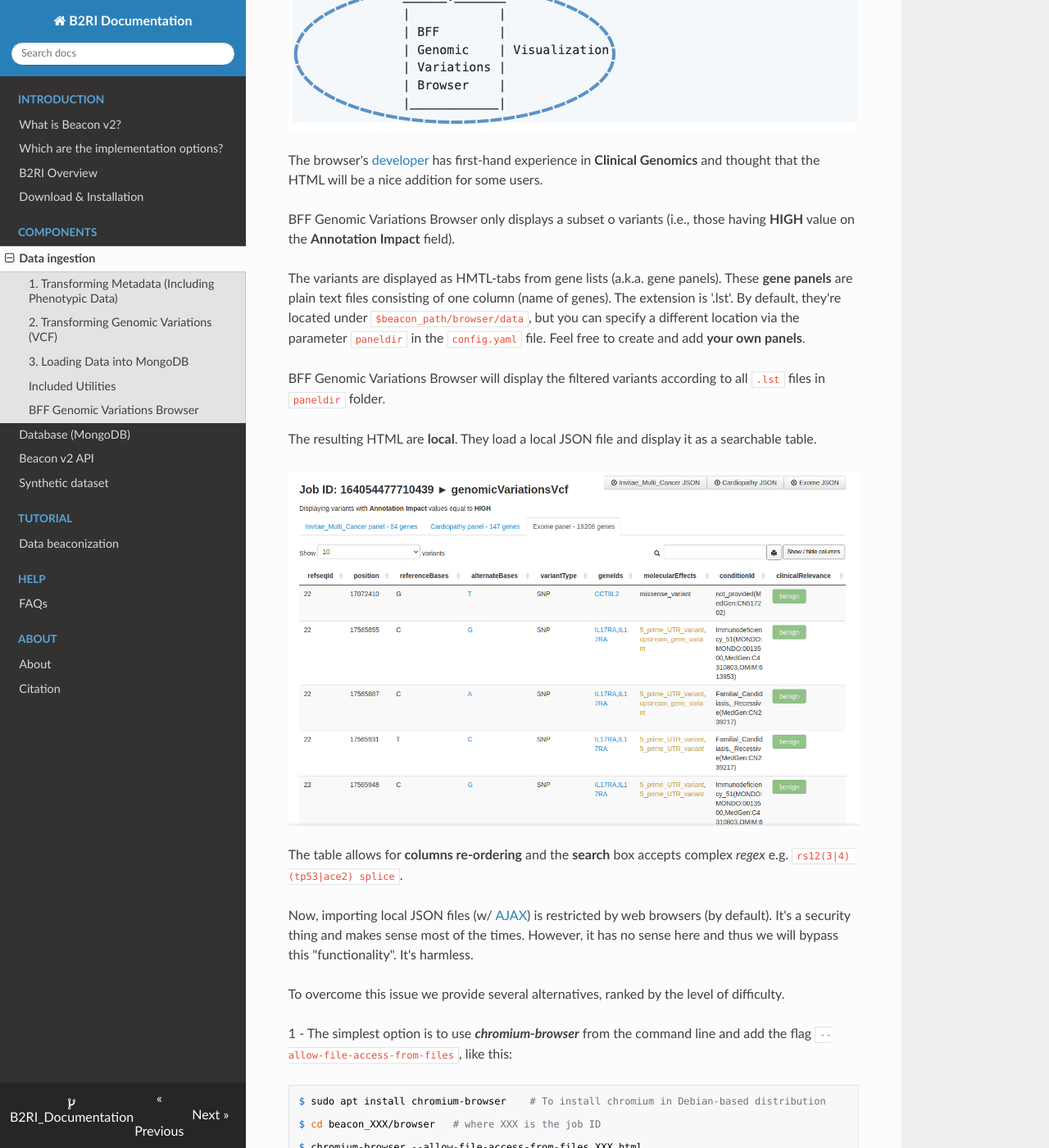
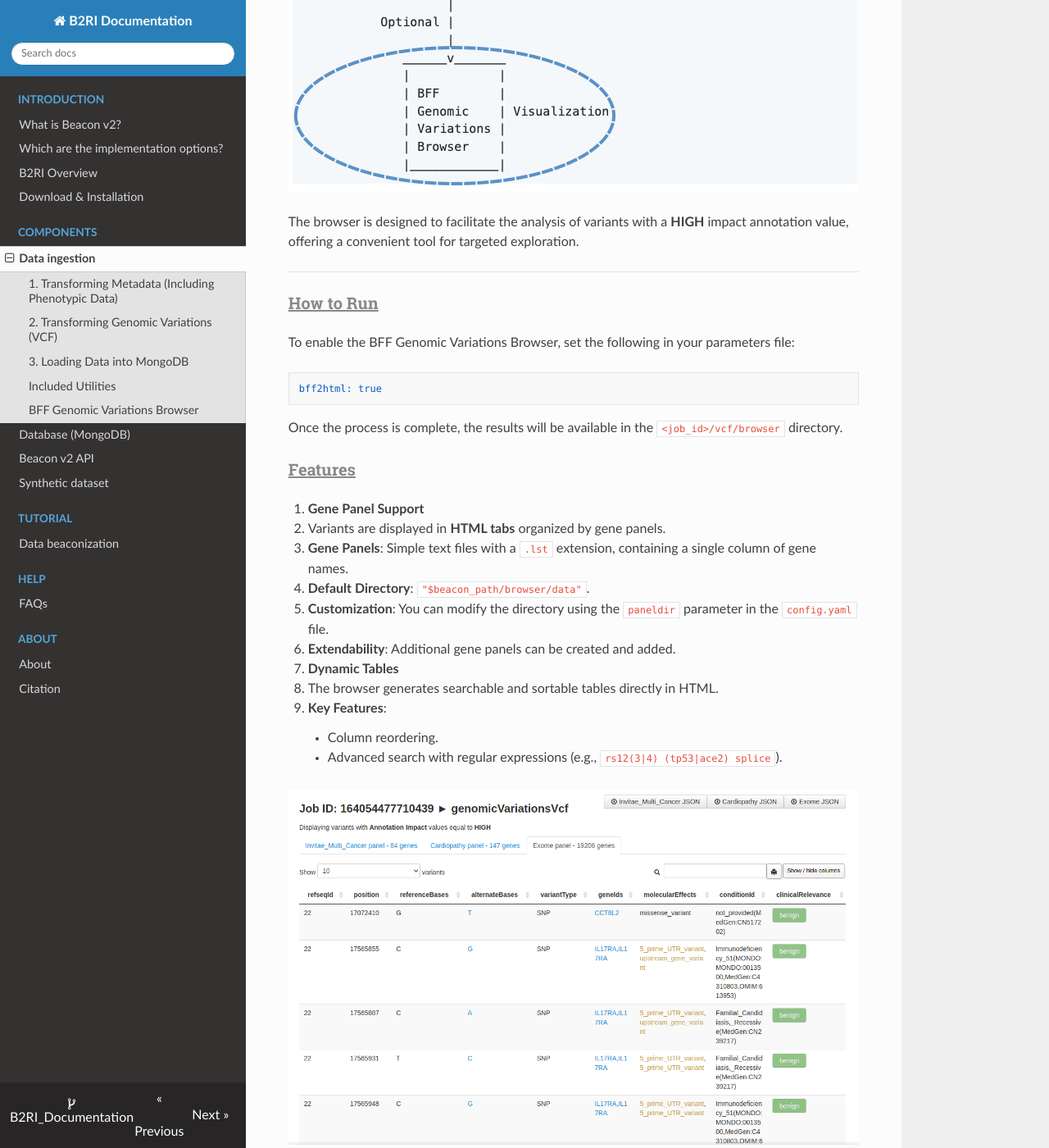
Before and after one commit to ga4gh-beacon/B2RI_Documentation, an MkDocs documentation site: the page built from docs/data-ingestion.md, in a window 1280 px wide and 1400 px high, scrolled down 2800 px. Shown: the whole window at 82% size. Built offline with MkDocs 1.6.1, drawn with Linux system fonts in a browser that asks for light colours; nearby versions of some CDN libraries; some of the changed text lies outside the part shown.

Commit message:
Source commit

````diff
--- a/docs/data-ingestion.md
+++ b/docs/data-ingestion.md
@@ -47,65 +47,81 @@ Furthermore, the `beacon2-ri-tools` repository includes the [CINECA synthetic da
 !!! Warning "Important"
     BFF Genomic Variations Browser **is not a full UI** for Beacon v2 as it does not allow for cross-queries to other collections (e.g., individuals).
 
-**BFF Genomic Variations Browser** enables user-friendly visualization of ```genomicVariations``` documents (stored as a JSON array) via dynamic tables embedded in HTML.
+---
 
-![BFF GV Browser](img/BFF-genomic-variations-browser.png)
+### Overview
+The **BFF Genomic Variations Browser** provides a straightforward way to visualize `genomicVariations` documents (stored as a JSON array) through dynamic, HTML-embedded tables.
 
-The browser's [developer](./about.md) has first-hand experience in **Clinical Genomics** and thought that the HTML will be a nice addition for some users.
+![BFF Genomic Variations Browser](img/BFF-genomic-variations-browser.png)
 
-BFF Genomic Variations Browser only displays a subset o variants (i.e., those having **HIGH** value on the **Annotation Impact** field).
+The browser is designed to facilitate the analysis of variants with a **HIGH** impact annotation value, offering a convenient tool for targeted exploration.
 
-The variants are displayed as HMTL-tabs from gene lists (a.k.a. gene panels). These **gene panels** are plain text files consisting of one column (name of genes). The extension is '.lst'. By default, they're located under ```$beacon_path/browser/data```, but you can specify a different location via the parameter ```paneldir``` in the ```config.yaml``` file. Feel free to create and add **your own panels**.
+---
 
-BFF Genomic Variations Browser will display the filtered variants according to all ```.lst``` files in ```paneldir``` folder.
+### How to Run
 
-The resulting HTML are **local**. They load a local JSON file and display it as a searchable table.
+To enable the BFF Genomic Variations Browser, set the following in your parameters file:
 
-![Screenshoot of the BFF Genomic Variations Browser](img/snapshot-BFF-genomic-variations-browser.png)
-
-The table allows for **columns re-ordering** and the **search** box accepts complex _regex_ e.g. ```rs12(3|4) (tp53|ace2) splice```.
-
-Now, importing local JSON files (w/ [AJAX](https://en.wikipedia.org/wiki/Ajax_(programming))) is restricted by web browsers (by default). It's a security thing and makes sense most of the times.
-However, it has no sense here and thus we will bypass this "functionality". It's harmless.
-
-To overcome this issue we provide several alternatives, ranked by the level of difficulty.
-
-1 - The simplest option is to use ***chromium-browser*** from the command line and add the flag ```--allow-file-access-from-files```, like this:
-
-```
-$ sudo apt install chromium-browser    # To install chromium in Debian-based distribution
-
-$ cd beacon_XXX/browser   # where XXX is the job ID
-
-$ chromium-browser --allow-file-access-from-files XXX.html
+```yaml
+bff2html: true
 ```
 
-2 - The second simplest option is to use ***firefox*** and disable the restriction with the boolean ```privacy.file_unique_origin``` located in ```about:config``` (address bar).
+Once the process is complete, the results will be available in the `<job_id>/vcf/browser` directory.
 
-3 - The third option is to **load the HTML via http(s) protocol**. There are [quite a few ways](https://gist.github.com/willurd/5720255) of doing this (w/o resorting to apache2/nginx).
+### Features
 
-Below I am displaying a few:
+1. **Gene Panel Support**
+   - Variants are displayed in **HTML tabs** organized by gene panels.
+   - **Gene Panels**: Simple text files with a `.lst` extension, containing a single column of gene names.
+   - **Default Directory**: `"$beacon_path/browser/data"`.
+   - **Customization**: You can modify the directory using the `paneldir` parameter in the `config.yaml` file.
+   - **Extendability**: Additional gene panels can be created and added.
 
-* With Php
+2. **Dynamic Tables**
+   - The browser generates searchable and sortable tables directly in HTML.
+   - **Key Features**:
+     - Column reordering.
+     - Advanced search with regular expressions (e.g., `rs12(3|4) (tp53|ace2) splice`).
 
-```
-$ php -S localhost:8000
+![BFF Genomic Variations Browser - Table View](img/snapshot-BFF-genomic-variations-browser.png)
+
+3. **Filtered Display**
+   - Only variants with **HIGH** annotation impact values are included.
+   - Variants are filtered and displayed according to the `.lst` files in the `paneldir` folder.
+
+---
+
+### Enabling Graphics in the Container
+
+To enable graphical display when running in a Docker container, use the following commands:
+
+```bash
+xhost +local:docker
+docker run -tid --rm   -e DISPLAY=$DISPLAY   -v /tmp/.X11-unix:/tmp/.X11-unix   --name beacon2-ri-tools cnag/beacon2-ri-tools:latest
+xhost -local:docker
 ```
 
-* With Ruby
+---
 
-```
-$ ruby -run -e httpd . -p 8080
-```
+### Loading the Browser
 
-* With Python 3
+To view the browser:
 
-```
+1. Make sure you are in the results directory (e.g., `<job_id>/vcf/browser`) and start Python's built-in HTTP server:
+
+```bash
 python3 -m http.server
 ```
 
-* Others
+2. Open a web browser and navigate to:
 
-```
-Mojolicius, Node.js and other web frameworks also allow for this.
-```
+`http://0.0.0.0:8000`
+
+3. Load the desired `job_id.html` file.
+
+---
+
+### Additional Information
+
+- The generated HTML files are **local** and rely on a JSON file to display data.
+- By default, the browser processes all `.lst` files in the `paneldir` folder for filtering and organizing variants.
````
